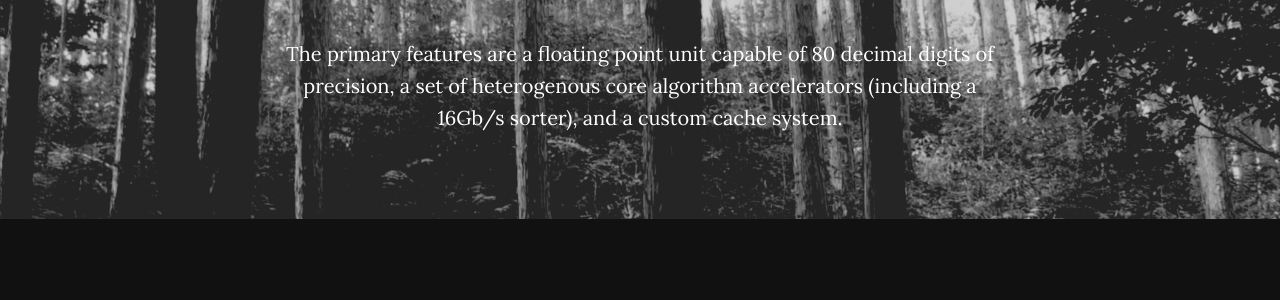
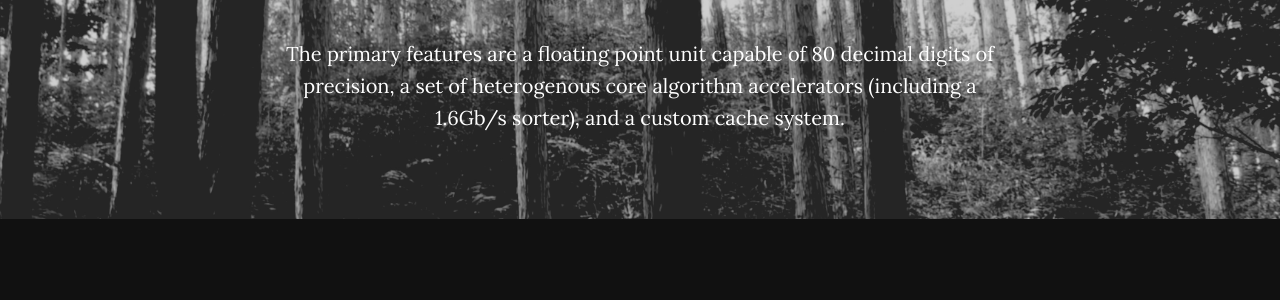
Before and after one commit to theocean154/dau-site, a Jekyll site: the page built from index.html, in a window 1280 px wide and 900 px high, scrolled down 1160 px. Shown: the part 219-519 px from the top of the window. Built offline with Jekyll 4.4.1, drawn with Linux system fonts in a browser that asks for light colours.

Commit message:
rate fix.

```diff
--- a/_includes/arch.html
+++ b/_includes/arch.html
@@ -4,7 +4,7 @@
         <div class="container">
             <div class="col-lg-8 col-lg-offset-2">
                 <h2>Architecture</h2>
-                <p>The primary features are a floating point unit capable of 80 decimal digits of precision, a set of heterogenous core algorithm accelerators (including a 16Gb/s sorter), and a custom cache system.</p>
+                <p>The primary features are a floating point unit capable of 80 decimal digits of precision, a set of heterogenous core algorithm accelerators (including a 1.6Gb/s sorter), and a custom cache system.</p>
                 <!-- <a href="http://startbootstrap.com/template-overviews/grayscale/" class="btn btn-default btn-lg">Visit Download Page</a> -->
             </div>
         </div>
```
